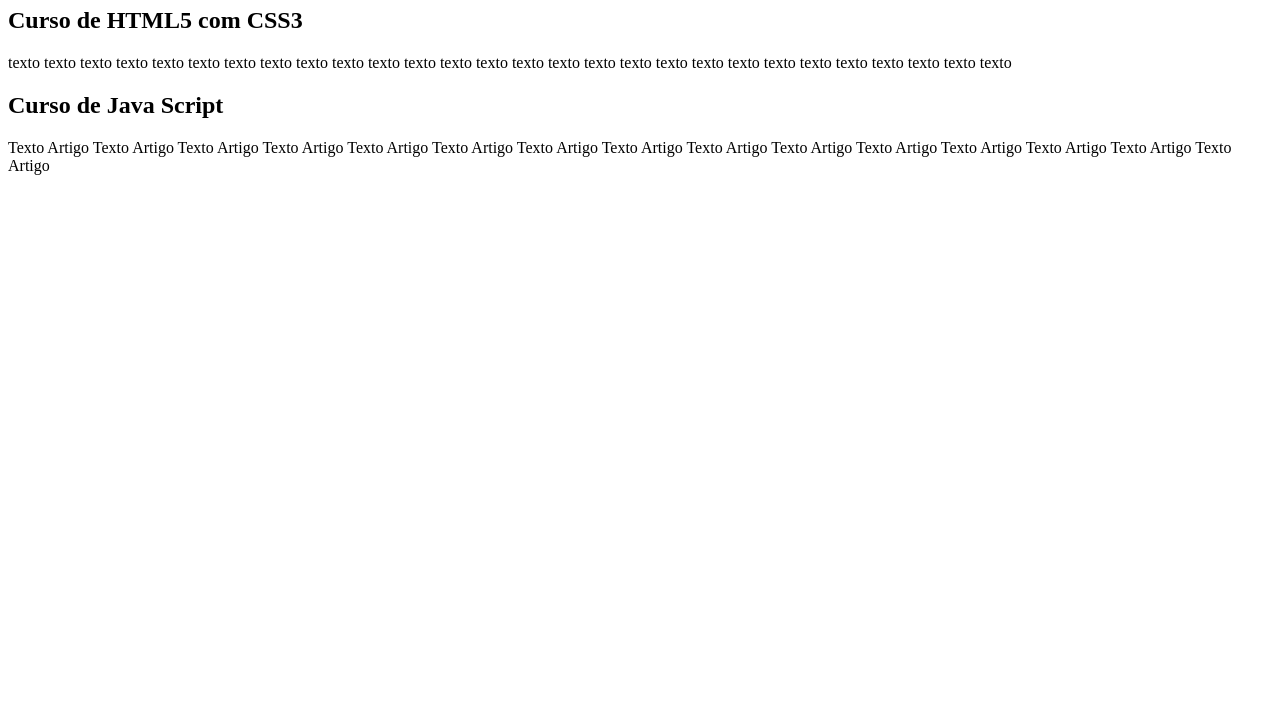
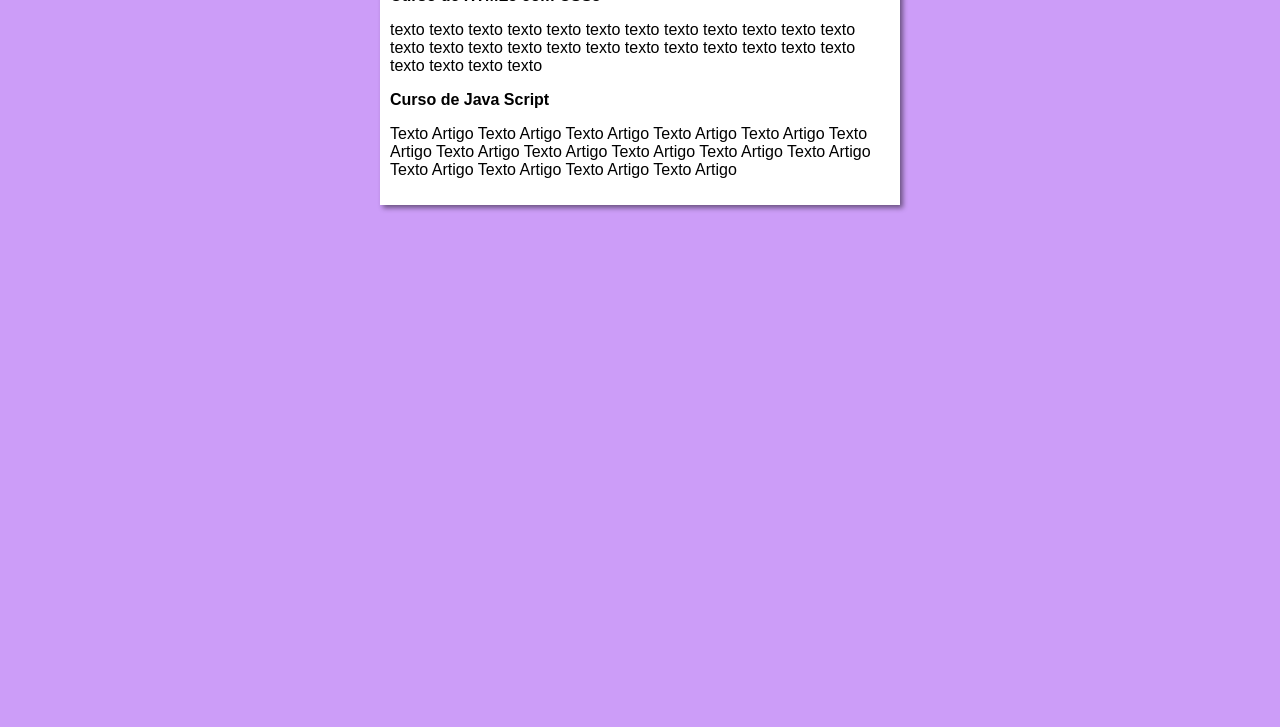
Before and after one commit to Albervan/curso_git-github, a plain HTML site: page projeto-site/index.html in a window 1280 px wide. Shown: the part 73-800 px from the top of the page. Drawn offline with Linux system fonts and the light colour scheme.

Commit message:
projeto-site - CorreÃ§Ãµes de design

```diff
--- a/projeto-site/estilos/style.css
+++ b/projeto-site/estilos/style.css
@@ -11,6 +11,6 @@ main {
 	background-color: white;
 	width: 500px;
 	margin: auto;
-	pading: 10px;
+	padding: 10px;
 	box-shadow: 3px 3px 5px rgba(0, 0, 0, 0.473);
 }
--- a/projeto-site/index.html
+++ b/projeto-site/index.html
@@ -4,7 +4,7 @@
 	<meta charset="UTF-8">
 	<meta name="viewport" content="width=device-width, initial-scale*1.0">
 	<title>Curso em Vídeo</title>
-	<link ref="stylesheet" href="estilos/style.css">
+	<link rel="stylesheet" href="estilos/style.css">
 </head>
 <body>
 	<main>
```
